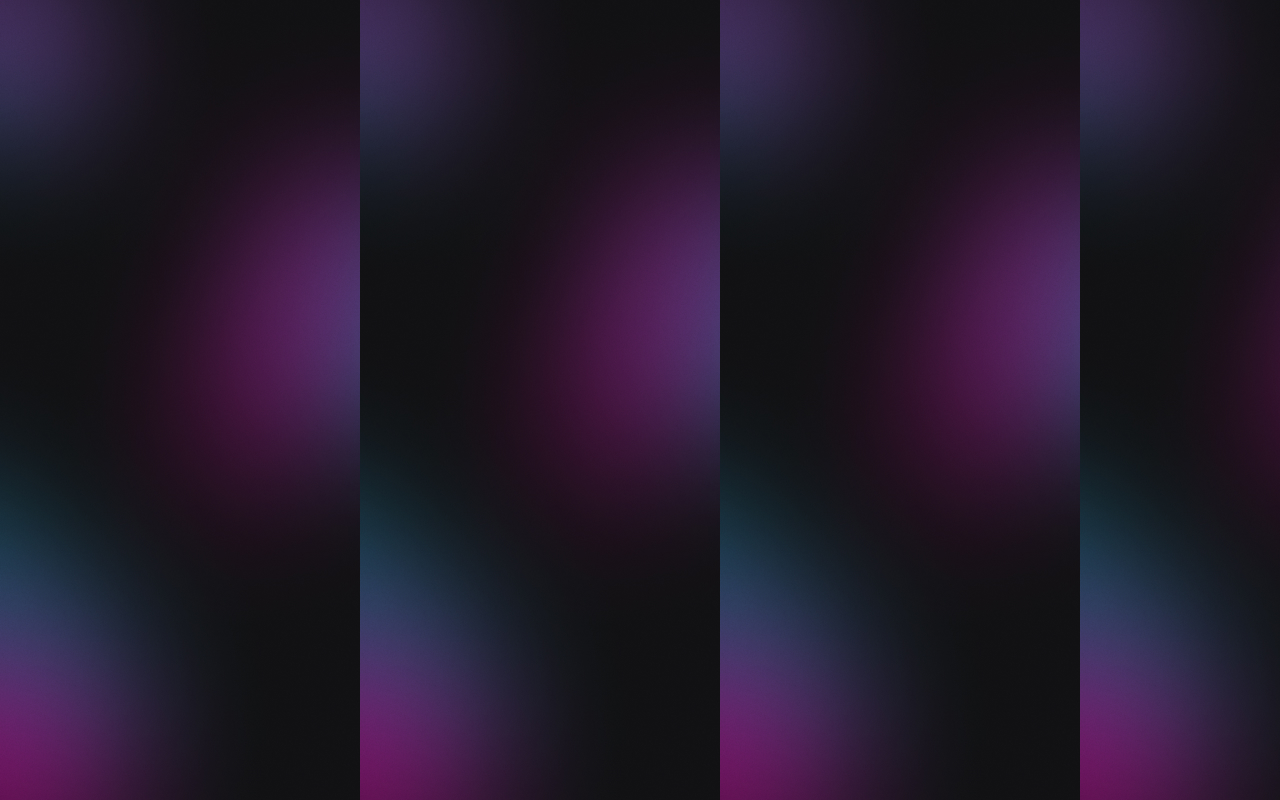
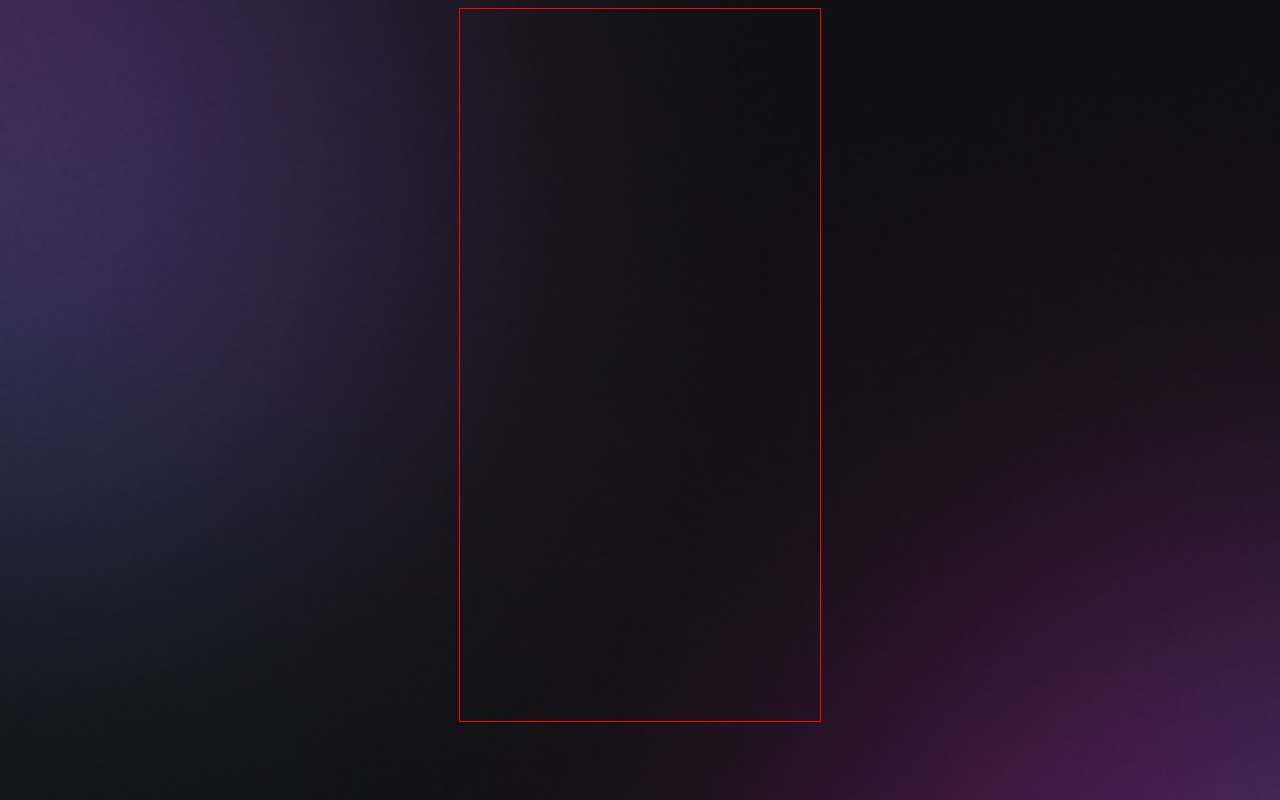
Before and after one commit to pedrophcs/DeveloperLinks, a plain HTML site: page index.html in a window 1280 px wide. Drawn offline with Linux system fonts and the light colour scheme.

Commit message:
I fixed the background and added the div container

```diff
--- a/index.html
+++ b/index.html
@@ -7,6 +7,6 @@
     <link rel="stylesheet" href="./style.css" />
   </head>
   <body>
-
+    <div id="container"></div>
   </body>
 </html>
--- a/style.css
+++ b/style.css
@@ -1,3 +1,11 @@
 body {
-  background-image: url(./assets/bg-mobile.jpg);
+  /*background: image, repeat, position and size*/
+  background: url(./assets/bg-mobile.jpg) no-repeat top center/cover;
 }
+
+#container {
+  width: 360px;
+  height: 712px;
+  border: 1px solid red;
+  margin: auto;
+}
```
